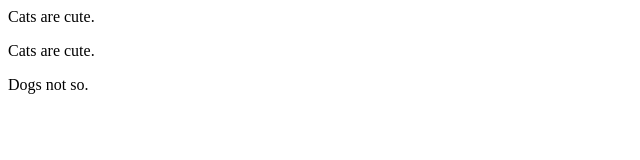
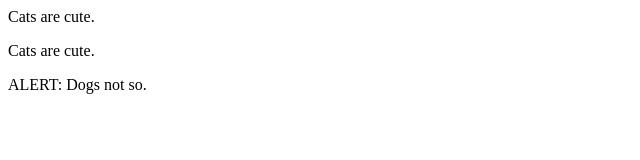
Before and after one commit to Freshmilk/Gittest, a plain HTML site: page index.html in a window 1280 px wide. Shown: the full height of the page, 0-640 px from the left. Drawn offline with Linux system fonts and the light colour scheme.

Commit message:
Add alert hotfix.

```diff
--- a/index.html
+++ b/index.html
@@ -1,4 +1,4 @@
 <title>All About Cats</title>
 <p>Cats are cute.</p>
 <p>Cats are cute.</p>
-<p>Dogs not so.</p>
+<p>ALERT: Dogs not so.</p>
```
